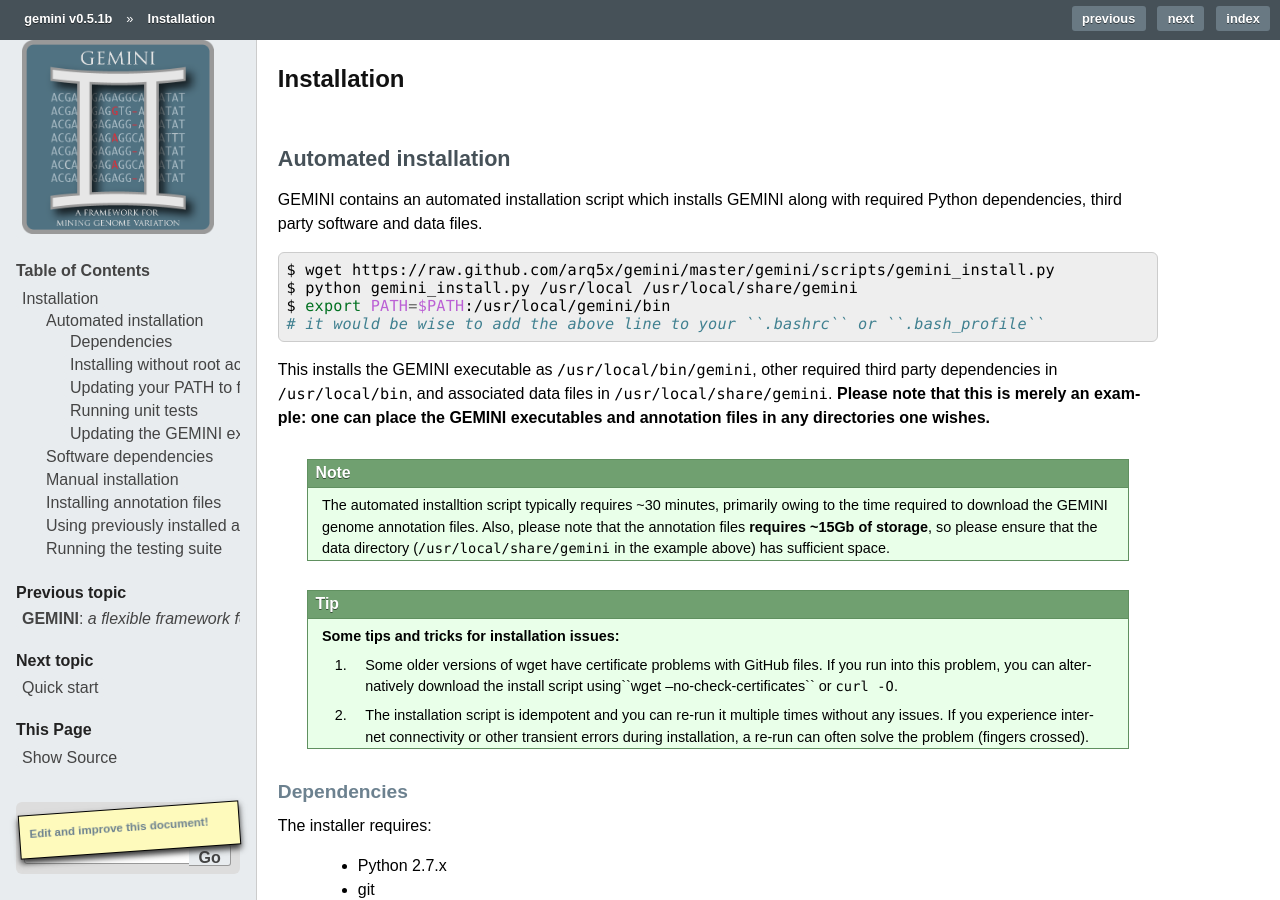
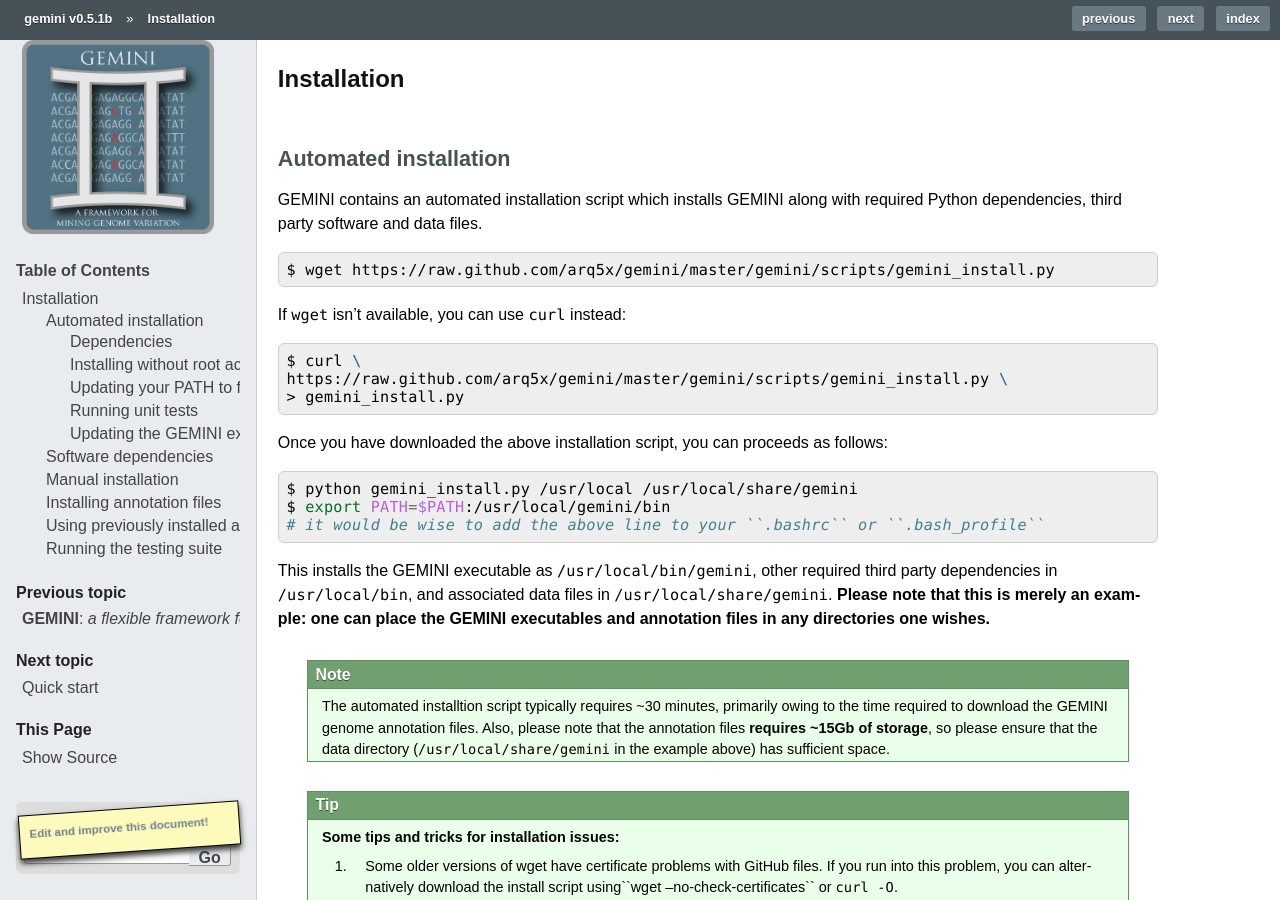
Before and after one commit to arq5x/gemini, a Sphinx documentation site: the page built from docs/content/installation.rst, in a window 1280 px wide and 900 px high. Built offline with Sphinx 7.4.7, drawn with Linux system fonts in a browser that asks for light colours; formulas are drawn with MathJax 3; pages that are not in the unit, such as notebooks, are missing from menus; comment, search, counter and statistics services are not loaded; the version number is read from the project's files by our own code.

Commit message:
[DOC] opt. curl for installation instructions

```diff
--- a/docs/content/installation.rst
+++ b/docs/content/installation.rst
@@ -12,6 +12,19 @@
 .. code-block:: bash
 
     $ wget https://raw.github.com/arq5x/gemini/master/gemini/scripts/gemini_install.py
+
+If ``wget`` isn't available, you can use ``curl`` instead:
+
+.. code-block:: bash
+
+    $ curl \
+    https://raw.github.com/arq5x/gemini/master/gemini/scripts/gemini_install.py \
+    > gemini_install.py
+
+Once you have downloaded the above installation script, you can proceeds as follows:
+
+.. code-block:: bash
+
     $ python gemini_install.py /usr/local /usr/local/share/gemini
     $ export PATH=$PATH:/usr/local/gemini/bin
     # it would be wise to add the above line to your ``.bashrc`` or ``.bash_profile``
```
